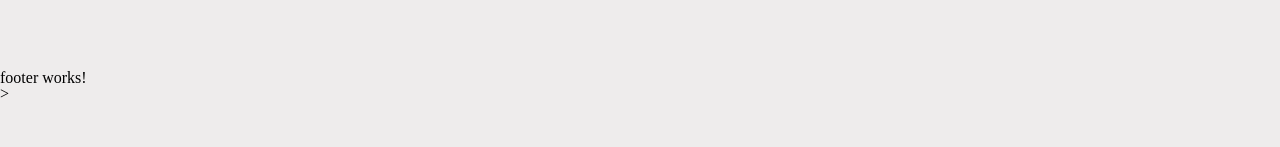
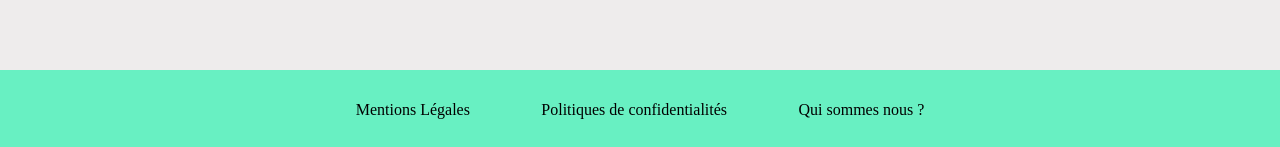
Before and after one commit to Tomtom-dev/Adopte-un-senior, an Angular app: page / in a window 1280 px wide. Shown: the part 692-839 px from the top of the page. Before the commit the page ends 800 px from the top, so only its background shows below. Built offline with nearby package versions, Linux system fonts and the light colour scheme.

Commit message:
footer css

```diff
--- a/src/app/footer/footer.component.html
+++ b/src/app/footer/footer.component.html
@@ -1 +1,7 @@
-<footer><p>footer works!</p>></footer>
+<footer>
+    <div class="footer">
+        <a href="">Mentions Légales</a>
+        <a href="">Politiques de confidentialités</a>
+        <a href="">Qui sommes nous ?</a>
+    </div>
+</footer>
--- a/src/app/footer/footer.component.scss
+++ b/src/app/footer/footer.component.scss
@@ -0,0 +1,24 @@
+
+
+footer{
+    background-color: rgb(104, 240, 194);
+    height: 10vh;
+
+    .footer{
+        display: flex;
+        justify-content: space-around;
+        width: 50vw;
+        margin: auto;
+        height: 10vh;
+        align-items: center;
+
+        a{
+            text-decoration: none;
+            color: black;
+        }
+
+        a:hover{
+            text-decoration: underline;
+        }
+    }
+}
```
